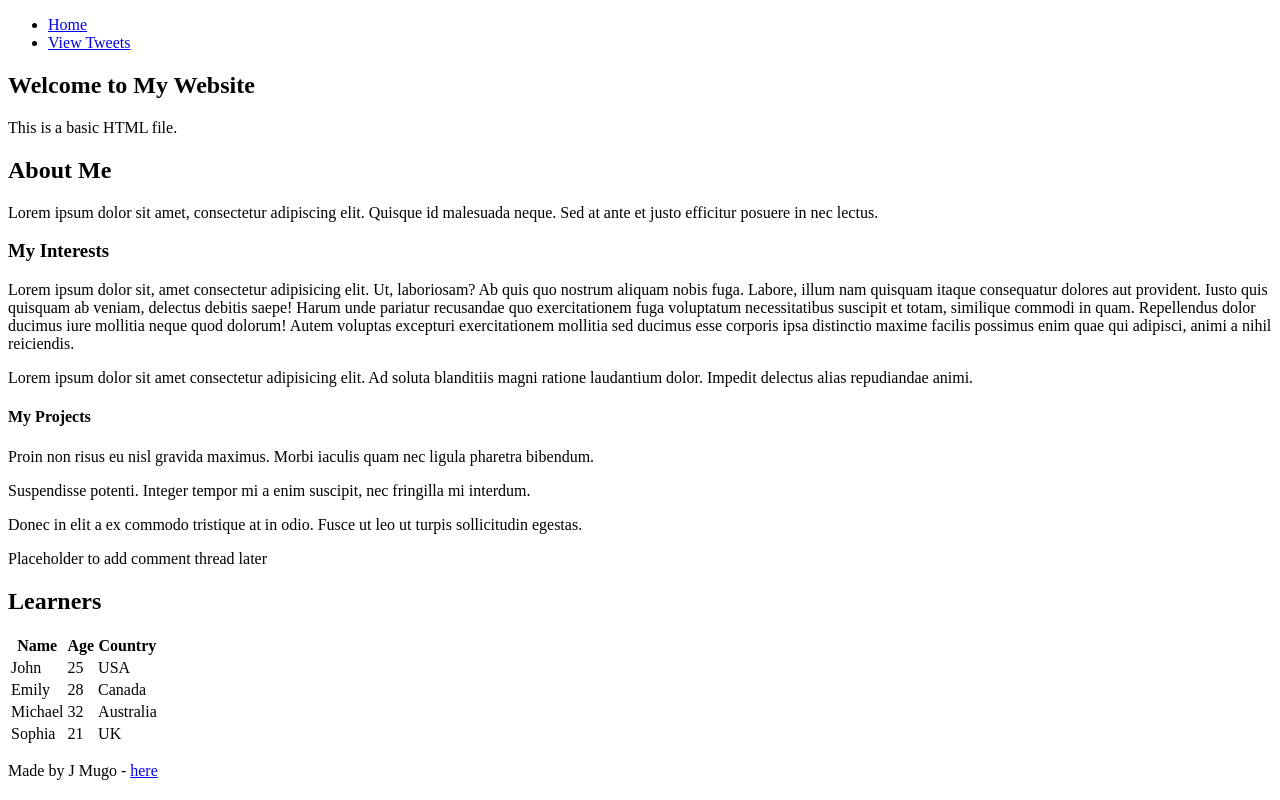
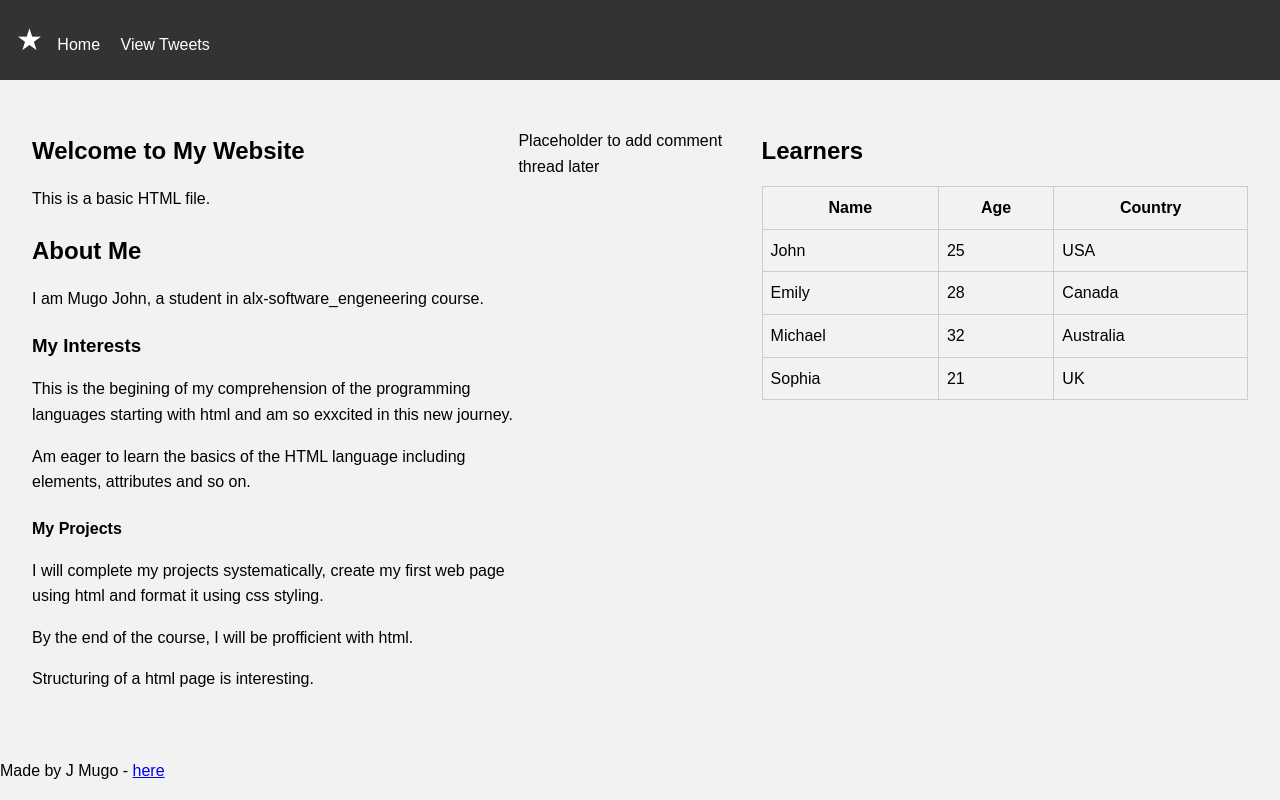
Before and after one commit to Sherrif25/alx_html_css, a plain HTML site: page css_basic/index.html in a window 1280 px wide. Drawn offline with Linux system fonts and the light colour scheme.

Commit message:
I have modified the html file and my css files to have a more representable outlook

```diff
--- a/css_basic/index.html
+++ b/css_basic/index.html
@@ -3,10 +3,16 @@
 <head>
     <meta charset="UTF-8">
     <title>My Website</title>
+    <link href="base.css" rel="stylesheet">
+    <link href="styles.css" rel="stylesheet">
+    <!-- Add the viewport meta tag for responsiveness -->
+    <meta name="viewport" content="width=device-width, initial-scale=1.0">
 </head>
-<body>
+<body class="works_on_smartphone">
     <header>
         <ul>
+            <!-- Add the custom logo here -->
+            <li class="logo">&#9733;</li>
             <li><a href="index.html">Home</a></li>
             <li><a href="tweets.html">View Tweets</a></li>
         </ul>
@@ -16,14 +22,14 @@
             <h1>Welcome to My Website</h1>
             <p>This is a basic HTML file.</p>
             <h2>About Me</h2>
-            <p>Lorem ipsum dolor sit amet, consectetur adipiscing elit. Quisque id malesuada neque. Sed at ante et justo efficitur posuere in nec lectus.</p>
+            <p>I am Mugo John, a student in alx-software_engeneering course.</p>
             <h3>My Interests</h3>
-            <p>Lorem ipsum dolor sit, amet consectetur adipisicing elit. Ut, laboriosam? Ab quis quo nostrum aliquam nobis fuga. Labore, illum nam quisquam itaque consequatur dolores aut provident. Iusto quis quisquam ab veniam, delectus debitis saepe! Harum unde pariatur recusandae quo exercitationem fuga voluptatum necessitatibus suscipit et totam, similique commodi in quam. Repellendus dolor ducimus iure mollitia neque quod dolorum! Autem voluptas excepturi exercitationem mollitia sed ducimus esse corporis ipsa distinctio maxime facilis possimus enim quae qui adipisci, animi a nihil reiciendis.</p>
-            <p>Lorem ipsum dolor sit amet consectetur adipisicing elit. Ad soluta blanditiis magni ratione laudantium dolor. Impedit delectus alias repudiandae animi.</p>
+            <p>This is the begining of my comprehension of the programming languages starting with html and am so exxcited in this new journey.</p>
+            <p>Am eager to learn the basics of the HTML language including elements, attributes and so on.</p>
             <h4>My Projects</h4>
-            <p>Proin non risus eu nisl gravida maximus. Morbi iaculis quam nec ligula pharetra bibendum.</p>
-            <p>Suspendisse potenti. Integer tempor mi a enim suscipit, nec fringilla mi interdum.</p>
-            <p>Donec in elit a ex commodo tristique at in odio. Fusce ut leo ut turpis sollicitudin egestas.</p>
+            <p>I will complete my projects systematically, create my first web page using html and format it using css styling.</p>
+            <p>By the end of the course, I will be profficient with html.</p>
+            <p>Structuring of a html page is interesting.</p>
         </article>
         <aside>
             <p>Placeholder to add comment thread later</p>
@@ -64,7 +70,7 @@
         </article>
     </main>
     <footer>
-        <p>Made by J Mugo - <a href="<ANY LINK>" target="_blank">here</a></p>
+        <p>Made by J Mugo - <a href="#">here</a></p>
     </footer>
 </body>
 </html>
```
